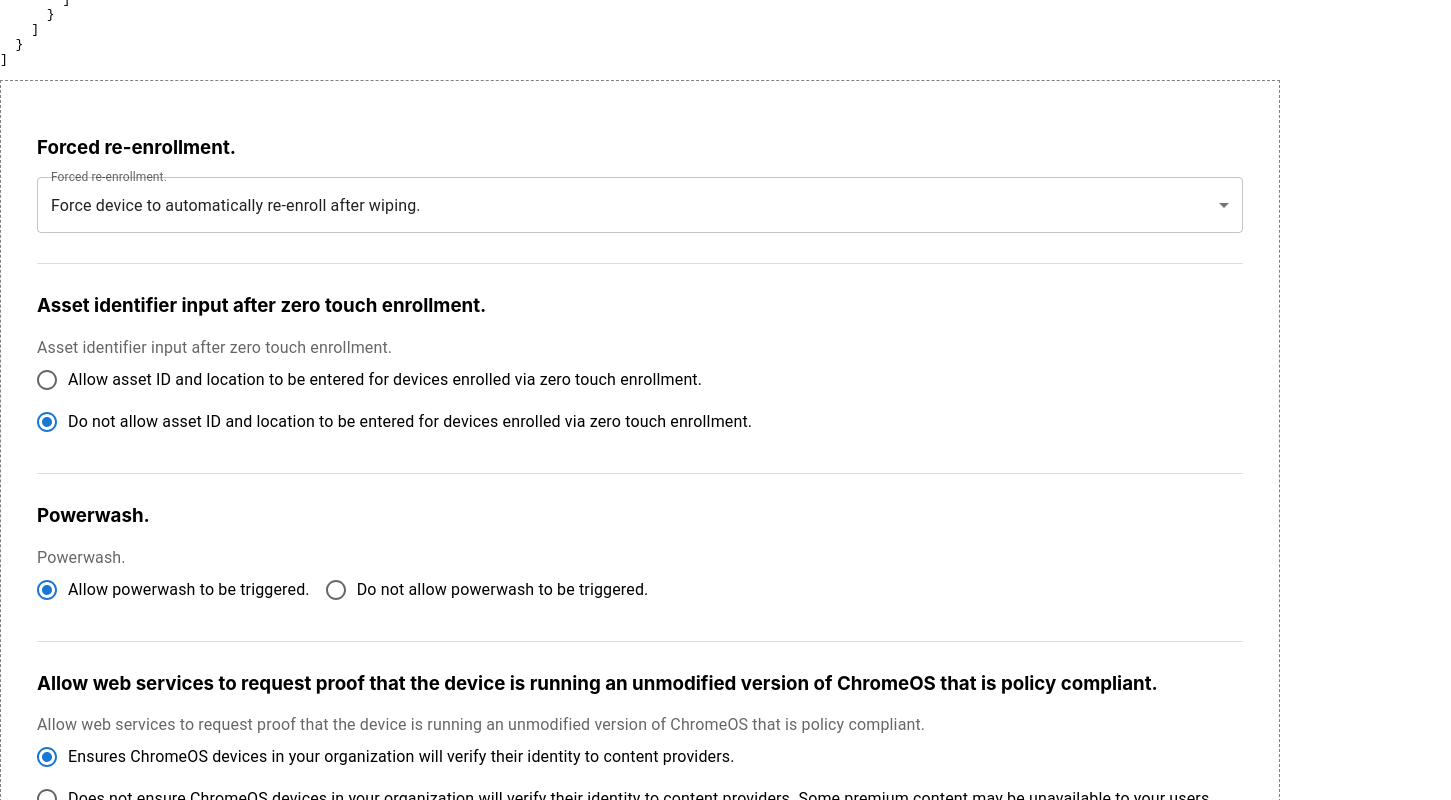
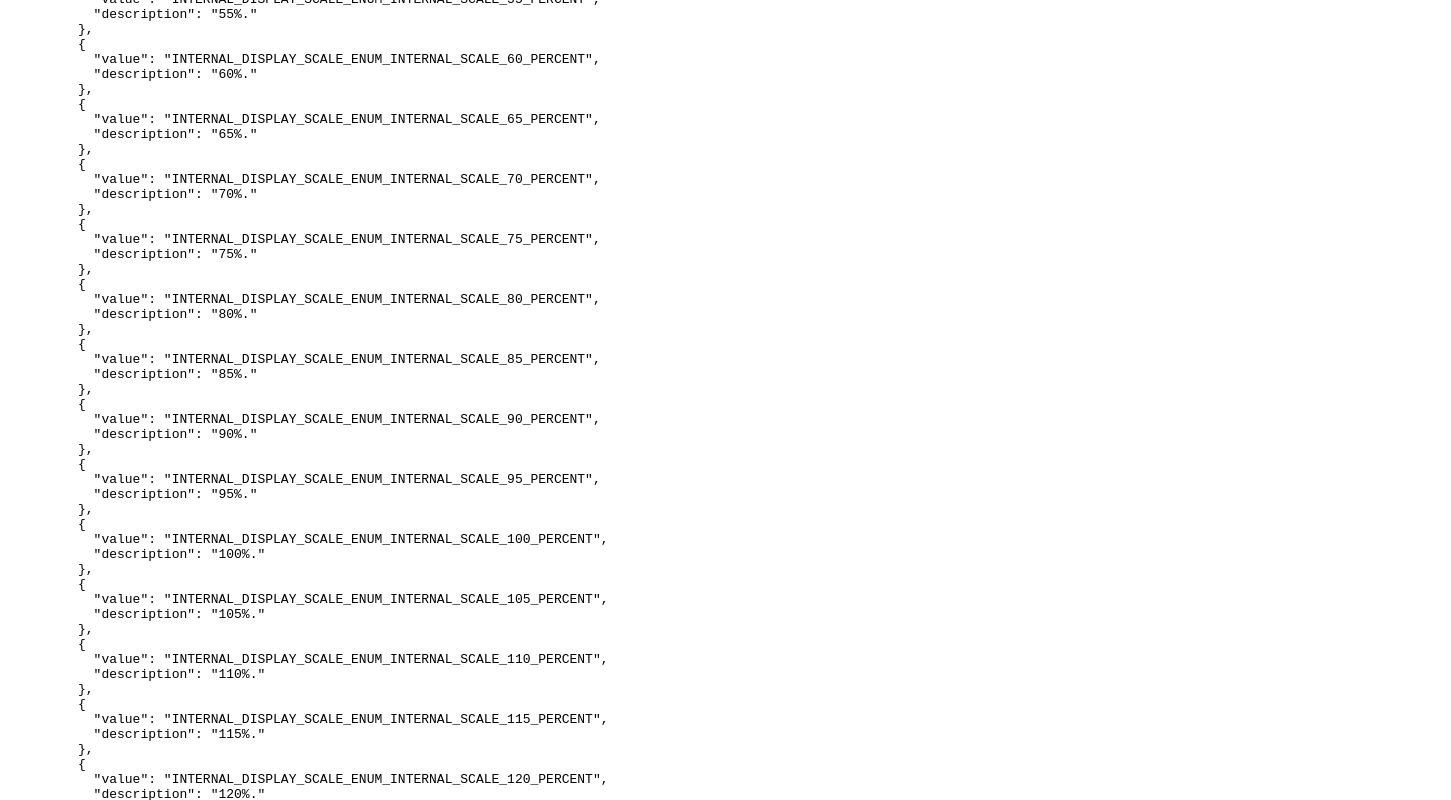
Before and after one commit to deepaksp24/policy_builder, a React (Create React App) app: page / in a window 1280 px wide. Shown: the part 2520-3320 px from the top of the page, 1451 px wide, since content can reach past the window. Built offline with nearby package versions, Linux system fonts and the light colour scheme.

Commit message:
added some style

```diff
--- a/src/App.js
+++ b/src/App.js
@@ -1,5 +1,5 @@
 import { useState, useEffect } from "react";
-import sample from "./data/enroll.json";
+import sample from "./data/sample.json";
 import { extractFieldData } from "./extractFieldData";
 import PolicyForm from "./PolicyForm";
 import Box from "@mui/material/Box";
@@ -16,7 +16,10 @@ function App() {
     <div>
       <h1>Extracted JSON Data</h1>
       <pre>{JSON.stringify(storedData, null, 2)}</pre>
-      <Box component="section" sx={{ p: 2, border: "1px dashed grey" }}>
+      <Box
+        component="section"
+        sx={{ p: 2, border: "1px dashed grey", width: 1000, heigh: 100 }}
+      >
         <PolicyForm storedData={storedData} />
       </Box>
     </div>
--- a/src/data/sample.json
+++ b/src/data/sample.json
@@ -494,5 +494,5 @@
     "policyApiLifecycle": { "policyApiLifecycleStage": "API_CURRENT" },
     "categoryTitle": "Display settings",
     "supportedPlatforms": ["CHROME_OS"]
-},{"name":"sample"}
+  }
 ]
```
Lines whose indentation alone changed are shown as unchanged.
